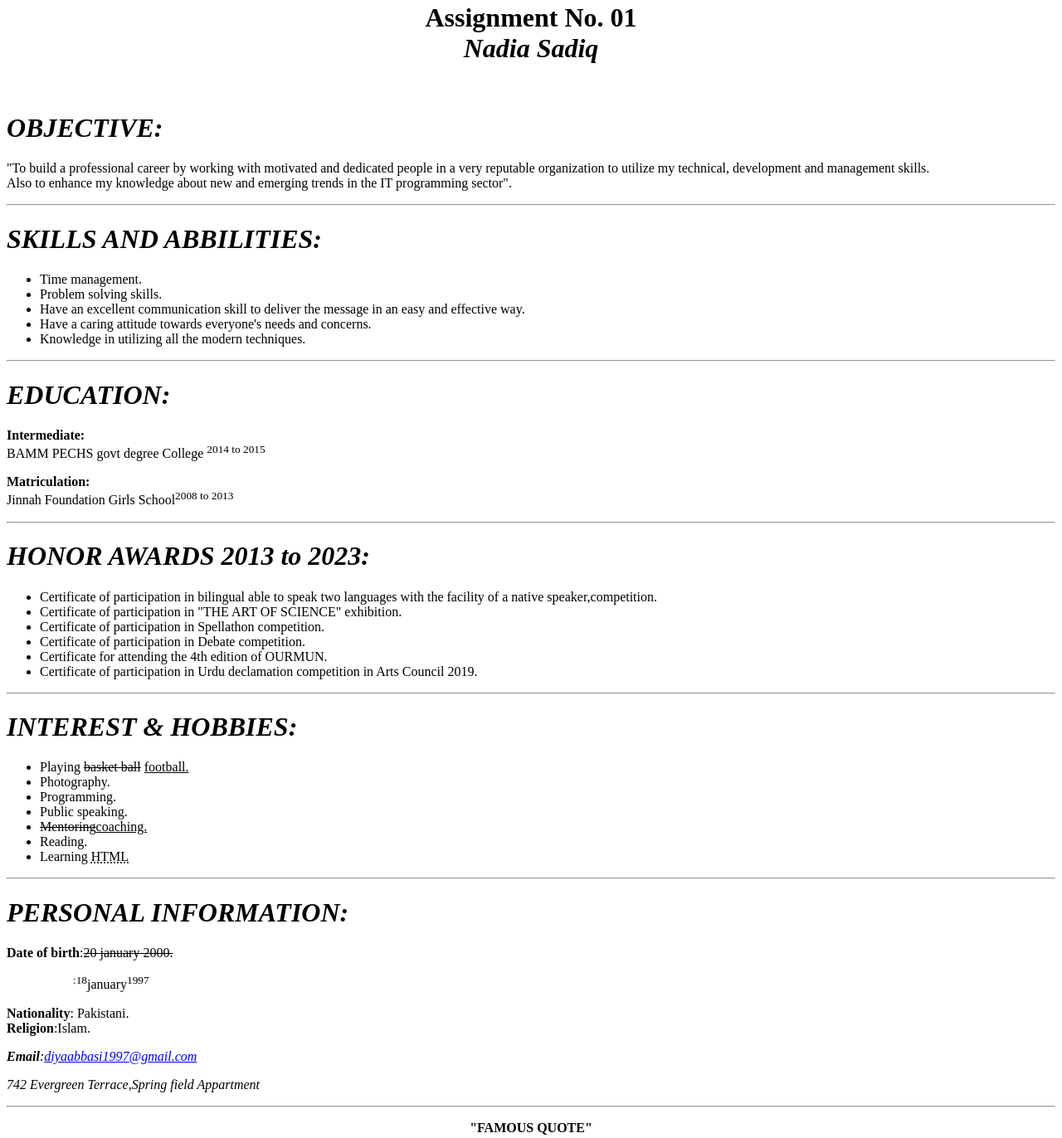
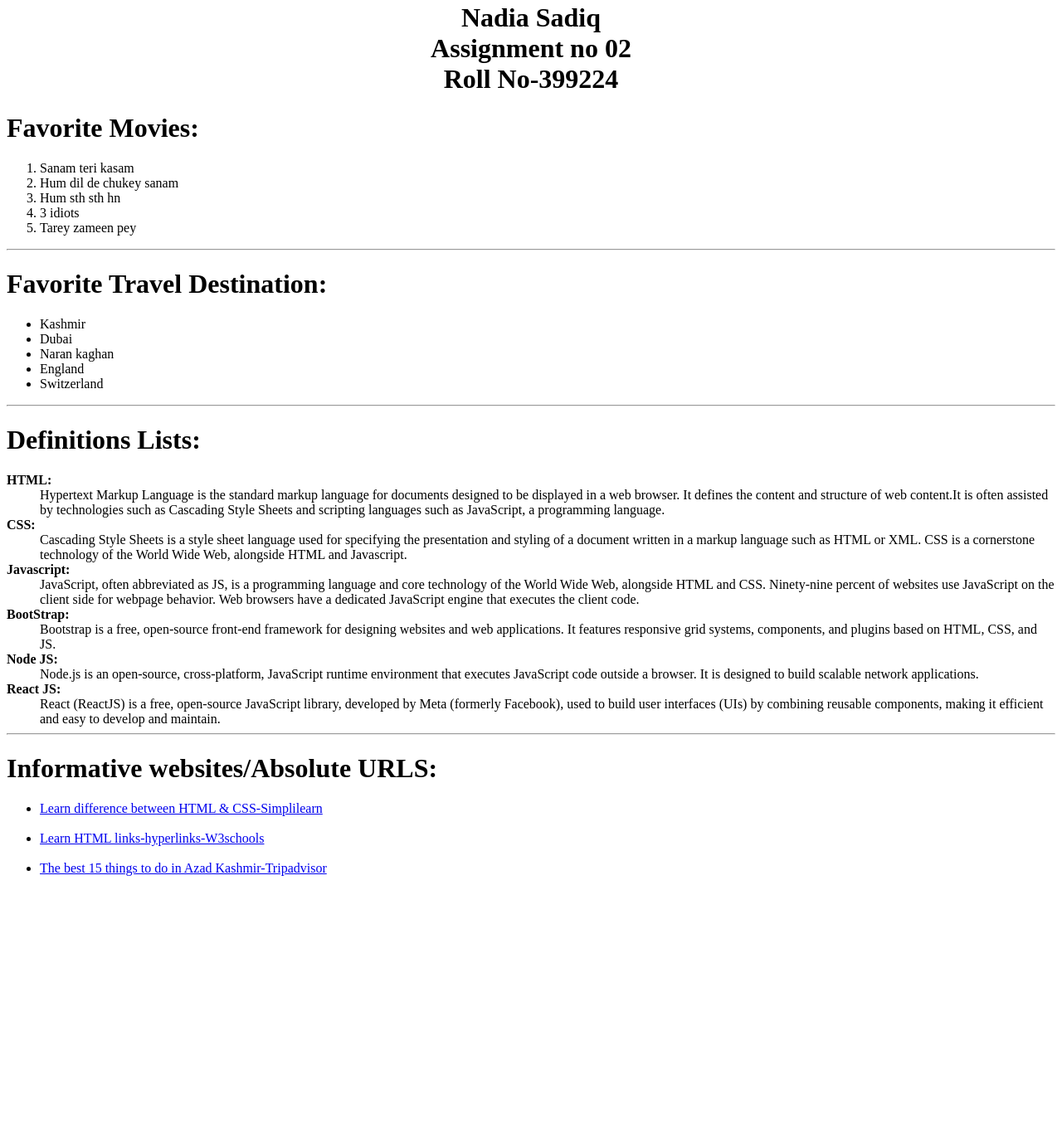
Before and after one commit to NadiaSadiq/Portfolio-HTML-Assignments, a plain HTML site: page index.html in a window 1280 px wide. Shown: the part 18-1390 px from the top of the page at 83% size. After the commit the page ends 1090 px from the top, so only its background shows below. Drawn offline with Linux system fonts and the light colour scheme.

Commit message:
Assignment-02

```diff
--- a/index.html
+++ b/index.html
@@ -1,61 +1,66 @@
 <!DOCTYPE html>
 <html>
-    <head>
-        <title>Assignment 01</title>
-    </head>
+<head>
+    <title>Assignment 02</title>
+</head>
+<body>
+    <h1><center>Nadia Sadiq<br />Assignment no 02<br  />Roll No-399224</center></h1>
 
-    <body>
-<h1><center>Assignment No. 01 <br><i>Nadia Sadiq</i></br></center><br></h1>
+    <h1>Favorite Movies:</h1>
+    <ol>
+        <li>Sanam teri kasam</li>
+        <li>Hum dil de chukey sanam</li>
+        <li>Hum sth sth hn</li>
+        <li>3 idiots</li>
+        <li>Tarey zameen pey</li>
+    </ol><hr  />
 
-<h1><i>OBJECTIVE:</i></h1>
-<p>"To build a professional career by working with motivated and dedicated people in a very reputable organization to utilize my technical, development and management skills. <br /> Also to enhance my knowledge about new and emerging trends in the IT programming sector".</p><hr />
+    <h1>Favorite Travel Destination:</h1>
+    <ul>
+        <li>Kashmir</li>
+        <li>Dubai</li>
+        <li>Naran kaghan</li>
+        <li>England</li>
+        <li>Switzerland</li>
+    </ul><hr  />
 
-<h1><em>SKILLS AND ABBILITIES:</em></h1>
+<h1>Definitions Lists:</h1>
+<dl>
+<dt><b>HTML:</b></dt>
+<dd>
+    Hypertext Markup Language is the standard markup language for documents designed to be displayed in a web browser. It defines the content and structure of web content.It is often assisted by technologies such as Cascading Style Sheets and scripting languages such as JavaScript, a programming language.</dd>
+
+<dt><b>CSS:</b></dt>
+<dd>
+    Cascading Style Sheets is a style sheet language used for specifying the presentation and styling of a document written in a markup language such as HTML or XML. CSS is a cornerstone technology of the World Wide Web, alongside HTML and Javascript.
+</dd>
+<dt><b>Javascript:</b></dt>
+<dd>
+    JavaScript, often abbreviated as JS, is a programming language and core technology of the World Wide Web, alongside HTML and CSS. Ninety-nine percent of websites use JavaScript on the client side for webpage behavior. Web browsers have a dedicated JavaScript engine that executes the client code.
+</dd>
+<dt><b>BootStrap:</b></dt>
+<dd>
+    Bootstrap is a free, open-source front-end framework for designing websites and web applications. It features responsive grid systems, components, and plugins based on HTML, CSS, and JS.
+
+</dd>
+<dt><b>Node JS:</b></dt>
+<dd>
+    Node.js is an open-source, cross-platform, JavaScript runtime environment that executes JavaScript code outside a browser. It is designed to build scalable network applications.
+
+</dd>
+<dt><b>React JS:</b></dt>
+<dd>
+    React (ReactJS) is a free, open-source JavaScript library, developed by Meta (formerly Facebook), used to build user interfaces (UIs) by combining reusable components, making it efficient and easy to develop and maintain.
+
+</dd><hr  />
+
+<h1><b>Informative websites/Absolute URLS:</b></h1>
 <ul>
-<li>Time management.</li>
-<li>Problem solving skills.</li>
-<li> Have an excellent communication skill to deliver the message in an easy and effective way.</li>
-<li>Have a caring attitude towards everyone's needs and concerns.</li>
-<li>Knowledge in utilizing all the modern techniques.</li>
-</ul><hr />
-<h1><i>EDUCATION:</i></h1>
-<p><b>Intermediate:</b><br />BAMM PECHS govt degree College <sup>2014 to 2015</sup></p>
-<p><b>Matriculation:</b><br />Jinnah Foundation Girls School<sup>2008 to 2013</sup></p><hr />
+<li><a href="https://www.simplilearn.com/tutorials/html-tutorial/html-vs-css#:~:text=HTML%20is%20a%20markup%20language,written%20in%20a%20markup%20language."target="_blank">Learn difference between HTML & CSS-Simplilearn</a></li><br />
 
-<h1><i>HONOR AWARDS 2013 to 2023:</i></h1>
-<ul>
-    <li>Certificate of participation in bilingual able to speak two languages with the facility of a native speaker,competition.</li>
-    <li>Certificate of participation in "THE ART OF SCIENCE" exhibition.</li>
-    <li>Certificate of participation in Spellathon competition.</li>
-    <li>Certificate of participation in Debate competition.</li>
-    <li>Certificate for attending the 4th edition of OURMUN.</li>
-    <li>Certificate of participation in Urdu declamation competition in Arts Council 2019.</li>
-</ul><hr />
-<h1><i>INTEREST & HOBBIES:</i></h1>
-<ul>
-    <li>Playing <del>basket ball</del> <ins>football.</ins></li>
-    <li>Photography.</li>
-    <li>Programming.</li>
-    <li>Public speaking.</li>
-    <li><del>Mentoring</del><ins>coaching.</ins></li>
-    <li>Reading.</li>
-    <li>Learning <abbr title ="Hyper text markup languages">HTML</abbr></li>
-</ul><hr />
+<li><a href="https://www.w3schools.com/html/html_links.asp"target="_blank">Learn HTML links-hyperlinks-W3schools</a></li><br />
 
-    <h1><i>PERSONAL INFORMATION:</i></h1>
-    <p><b>Date of birth</b>:<del>20 january 2000.</del></p>
-    <p>&nbsp;&nbsp;&nbsp;&nbsp;&nbsp;&nbsp;&nbsp;&nbsp;&nbsp;&nbsp;&nbsp;&nbsp;&nbsp;&nbsp;&nbsp;&nbsp;&nbsp;&nbsp;&nbsp;&nbsp;<sup>:18</sup>january<sup>1997</sup></p>
-    <p><b>Nationality</b>: Pakistani.<br /><b>Religion</b>:Islam.</p>
-<address><p><b>Email</b>:<a href="mailto":diyaabbasi1997@gmail.com>diyaabbasi1997@gmail.com</a></p>
-    <p>742 Evergreen Terrace,Spring field Appartment</p>
-</address><hr  />
+<li><a href="https://www.tripadvisor.com/Attractions-g3576442-Activities-Azad_Kashmir.html"target="_blank"> The best 15 things to do in Azad Kashmir-Tripadvisor</a></li>
 
-
-<p><b><center><b>"FAMOUS QUOTE"</b></p></center>
-
-<p><strong>The challenge of life, I have found, is to build a resume that doesnot simply tell a story about what you want to be, but it's a story about who you want to be.</strong><br />
-Read more at https://www.brainyquote.com/topics/resume-quotes</b></p>
-
-<p>Date: 21<sub>st</sub>of febraury 2025</p>
     </body>
 </html>
```
